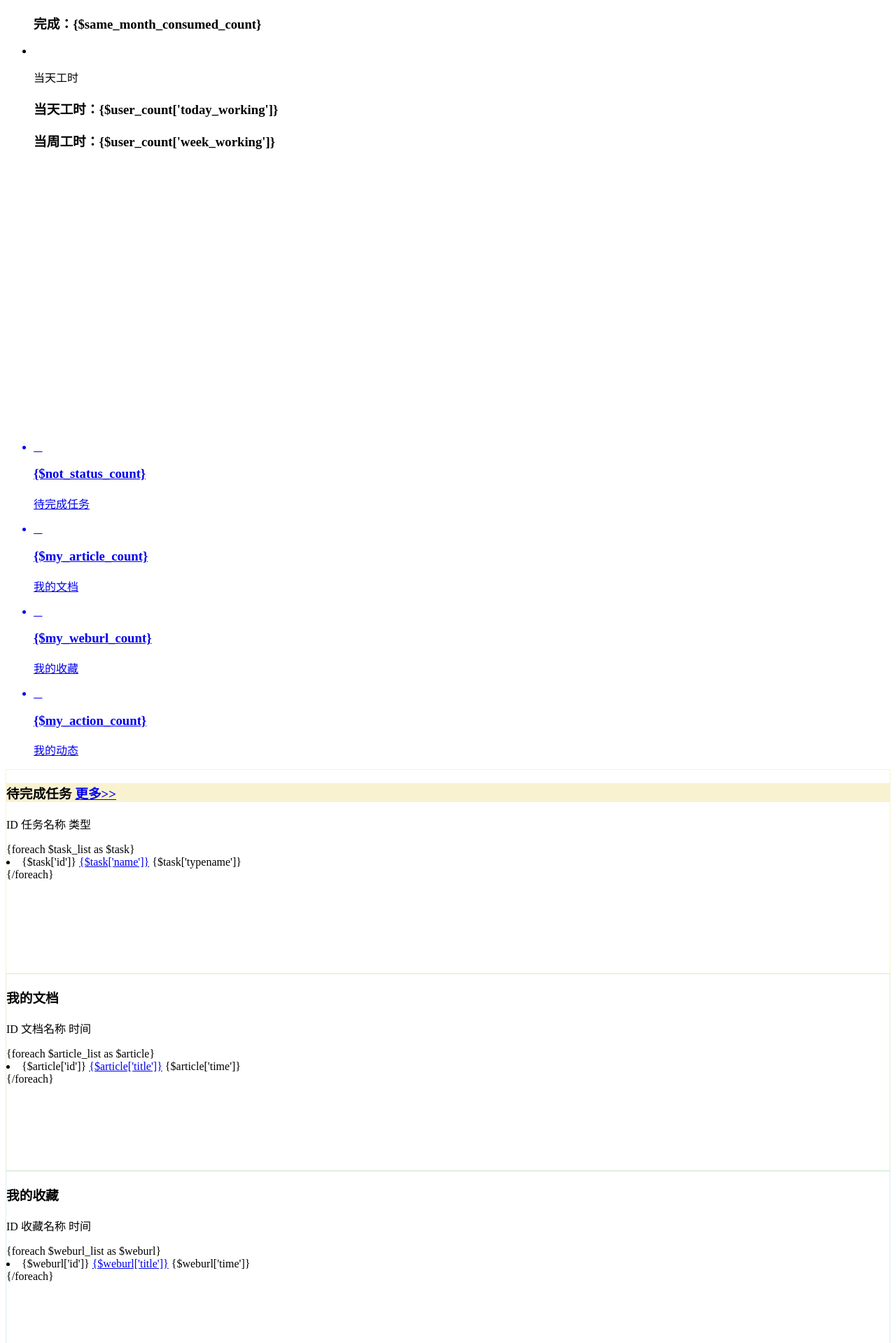
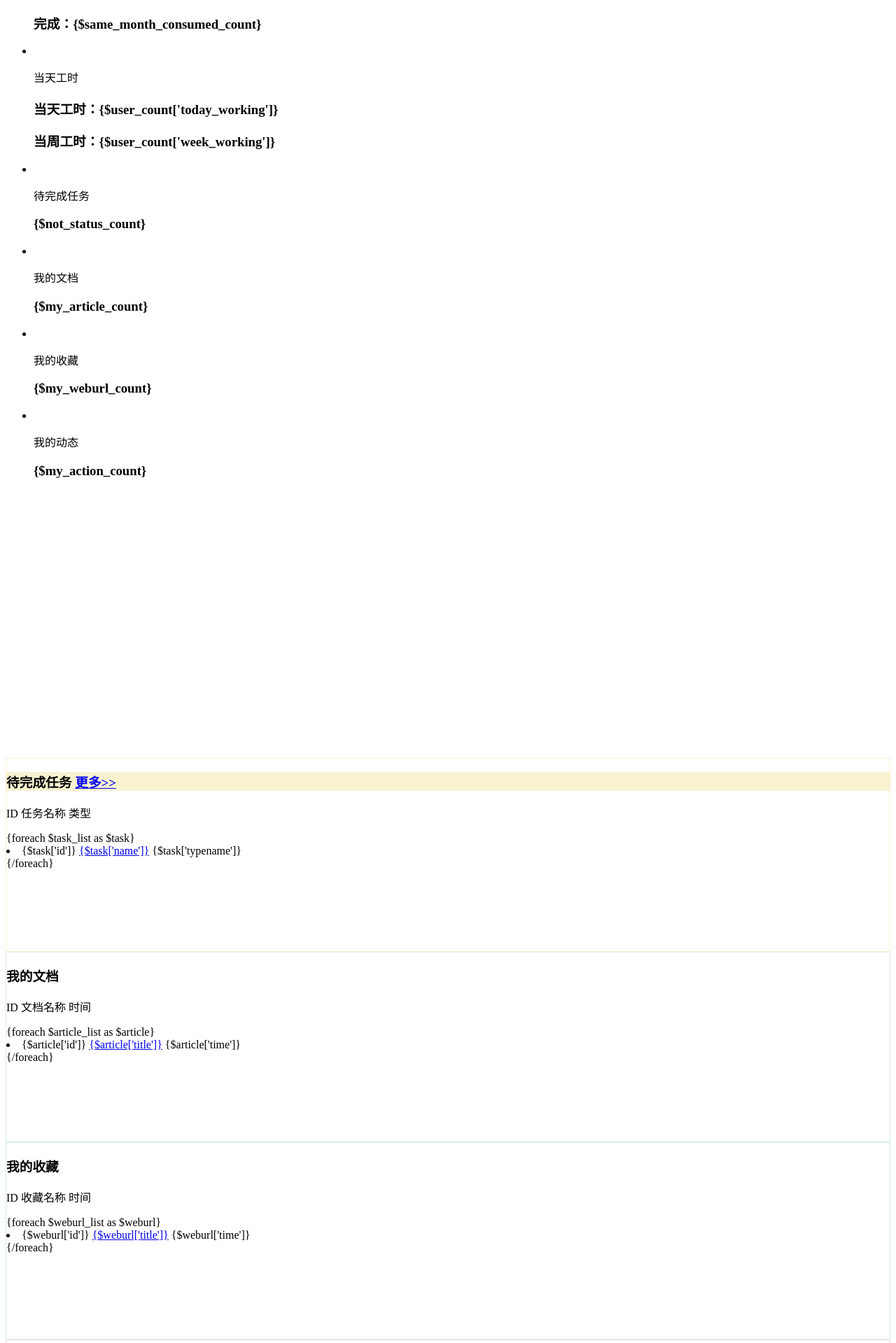
Before and after one commit to IvanWu2015/ctt_pms, a PHP site: the page made by application/template/default/index/mycenter/index.html in a window 1280 px wide. Shown: the part 482-2401 px from the top of the page at 70% size. Run offline with PHP 8.4, Linux system fonts and the light colour scheme; the template is opened without the code that fills it, so the values that code supplies are empty; some libraries are stand-ins or nearby versions.

Commit message:
整体页面的头部标题调整

```diff
--- a/application/template/default/index/base/project_title.html
+++ b/application/template/default/index/base/project_title.html
@@ -1,4 +1,4 @@
-<div class="publicdiv mb10 sizing">
+<div class="publicdiv pl20 pr20 bf pt20 borb pb10 sizing">
     <h3 class="mt5">
         <a href="{:url('/index/Project/detail/?id='.$project_id)}">{$project_detail['name']}</a>
         <span class="fs14">
--- a/application/template/default/index/mycenter/index.html
+++ b/application/template/default/index/mycenter/index.html
@@ -9,7 +9,7 @@
 <script type="text/javascript" src="tpl_js/highcharts.js"></script>
 <link href="tpl_css/style.css" rel="stylesheet">
 
-<div class="publicdiv sizing"><!-- 右边内容 -->
+<div class="publicdiv mt20 sizing"><!-- 右边内容 -->
 
     <div class="publicdiv bf">
         <h3 class="pt10 pb10 pl20 pr20 fs16 sizing iconfont" style="display:none;">&#xe605; 个人中心</h3>
@@ -26,7 +26,7 @@
 
             <ul class="uscsul mt15"><!-- 数据统计 -->
                 <li class="borr sizing">
-                    <span class="iconfont">&#xe759;</span>
+                    <span class="iconfont" style="top:-5px;">&#xe759;</span>
                     <p class="fwb">我的任务</p>
                     <h3>已完成：<b>{$my_task_count}</b></h3>
                     <h3>未完成：<b>{$not_status_count}</b></h3>
@@ -43,13 +43,32 @@
                     <h3>预计：<b>{$same_month_estimate_count}</b></h3>
                     <h3>完成：<b>{$same_month_consumed_count}</b></h3>
                 </li>
-                <li class="sizing">
+                <li class="borr sizing">
                     <span class="iconfont">&#xe61e;</span>
                     <p class="fwb">当天工时</p>
                     <h3>当天工时：<b>{$user_count['today_working']}</b></h3>
                     <h3>当周工时：<b>{$user_count['week_working']}</b></h3>
                 </li>
-
+                <li class="borr sizing">
+                    <span class="iconfont" style="top:-5px;">&#xe759;</span>
+                    <p class="fwb mt10">待完成任务</p>
+                    <h3><b>{$not_status_count}</b></h3>
+                </li>
+                <li class="borr sizing">
+                    <span class="iconfont fs51" style="top:-3px;">&#xe704;</span>
+                    <p class="fwb mt10">我的文档</p>
+                    <h3><b>{$my_article_count}</b></h3>
+                </li>
+                <li class="borr sizing">
+                    <span class="iconfont fs50" style="top:-8px;">&#xe60d;</span>
+                    <p class="fwb mt10">我的收藏</p>
+                    <h3><b>{$my_weburl_count}</b></h3>
+                </li>
+                <li class="sizing">
+                    <span class="iconfont" style="top:-7px;">&#xe616;</span>
+                    <p class="fwb mt10">我的动态</p>
+                    <h3><b>{$my_action_count}</b></h3>
+                </li>
             </ul><!-- 数据统计 -->
 
 
@@ -123,7 +142,6 @@
                       enabled: false
                    };
 
-
                    var series= [{
                             name: ' ',  //工时下方的名称
                             /*data: [
@@ -169,7 +187,7 @@
                 });
                 </script>
 
-                <ul class="data_statistics mb10 iconfont"><!--统计 -->
+                <!--<ul class="data_statistics mb10 iconfont">
                     <a href="javascript:void(0);"><li class="w25 z pr15 sizing">
                         <div class="datasta dcs01">
                             <div class="aict ac">&#xe759;</div>
@@ -202,7 +220,7 @@
                         </div>
                     </li></a>
 
-                </ul><!--统计 -->
+                </ul>-->
 
                 <div id='calendar'></div>
 
@@ -210,7 +228,7 @@
 
             <div class="w40 z pl10 sizing">
             <div class="publicdiv"><!--待完成任务-->
-                <div class="panel" style="border:1px #f8f2d1 solid; min-height:290px;">
+                <div class="panel" style="border:1px #f8f2d1 solid; min-height:275px;">
                     <h3 class="mbn mtn fs15 pl15 pt15 pb15 sizing" style="background:#f8f2d1;">
                         待完成任务
                         <a href="{:url('/index/Mycenter/task_list/?status=unclose')}" class="y fs12 mr10">更多>></a>
@@ -234,7 +252,7 @@
                 </div>
             </div><!--待完成任务-->
             <div class="publicdiv"><!--我的文档-->
-                <div class="panel" style="border:1px #dff0d8 solid; min-height:280px;">
+                <div class="panel" style="border:1px #dff0d8 solid; min-height:270px;">
                     <h3 class="mbn mtn fs15 pl15 pt15 pb15 sizing bg-success">我的文档</h3>
                     <div class="panel-body">
                         <p class="publicdiv mbn fwb">
@@ -255,7 +273,7 @@
                 </div>
             </div><!--我的文档-->
             <div class="w100 z"><!--我的收藏-->
-                <div class="panel" style="border:1px #d9edf7 solid; min-height:340px;">
+                <div class="panel" style="border:1px #d9edf7 solid; min-height:280px;">
                     <h3 class="mbn mtn fs15 pl15 pt15 pb15 sizing bg-info">我的收藏</h3>
                     <div class="panel-body">
                         <p class="publicdiv mbn fwb">
--- a/application/template/default/index/project/lists.html
+++ b/application/template/default/index/project/lists.html
@@ -11,9 +11,9 @@ canvas{ width:60px; height:60px; position:absolute; top:20px; left:0;}
 
 <div class="publicdiv mt20 pt20 pb10 ptn sizing">
     <div class="publicdiv pl20 pr20 pt8 bf sizing">
-        <div class="publicdiv borb mb20 pt10 pb10 bf sizing">
-            <h3>项目列表</h3>
-            <ul class="nav nav-pills">
+        <div class="publicdiv borb mb20 pb10 bf sizing">
+            <h3 class="mt20 pt10">项目列表</h3>
+            <ul class="publicdiv nav nav-pills mt10">
                 <li {if condition="$status == 'all'"} class="active" {/if}><a href="{:url('index/project/lists?status=all')}">所有</a></li>
                 <li {if condition="$status == 'unclose'"} class="active" {/if}><a href="{:url('/index/project/lists?status=unclose')}">未关闭</a></li>
                 <li {if condition="$status == 'delayed'"} class="active" {/if}><a href="{:url('/index/project/lists?status=delayed')}">已延期</a></li>
```
Also changed, not shown: application/template/default/index/task/detail.html (+6 -6 lines), public/source/css/public.css (+29 -1 lines).
